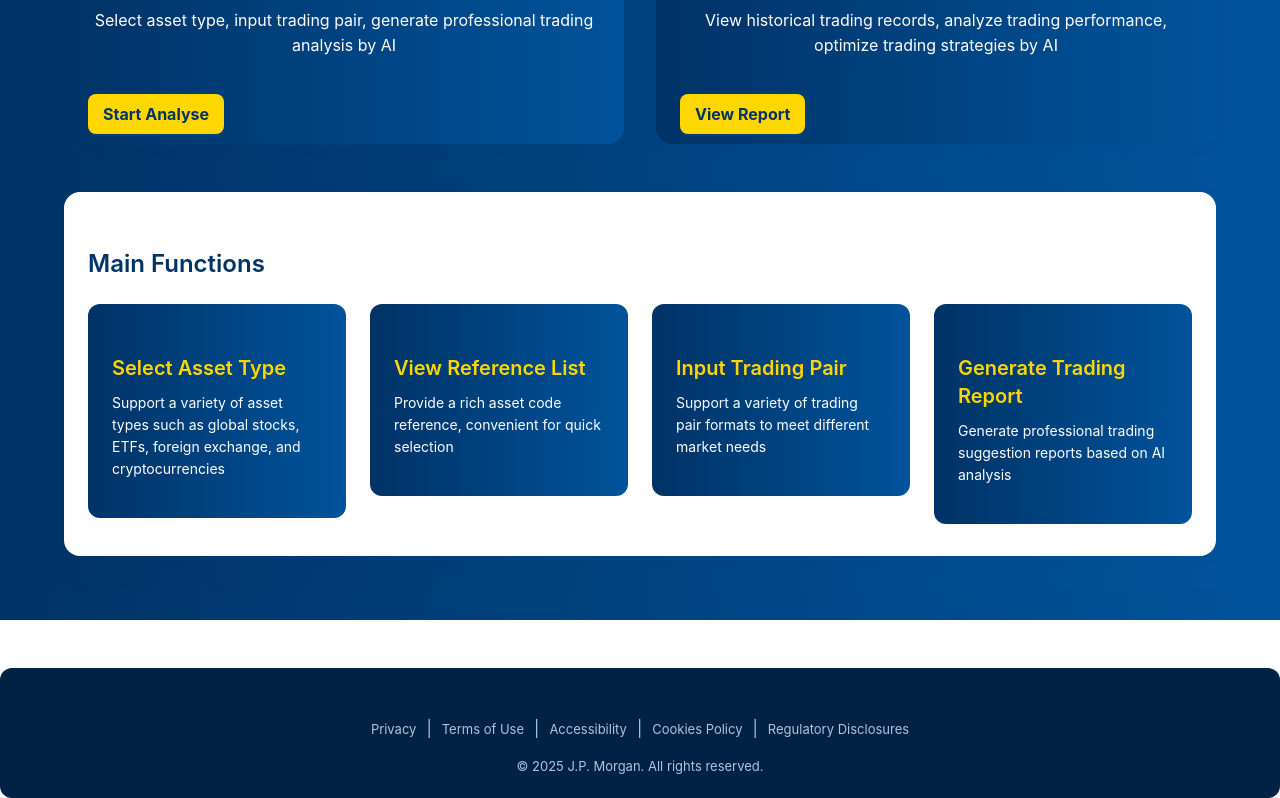
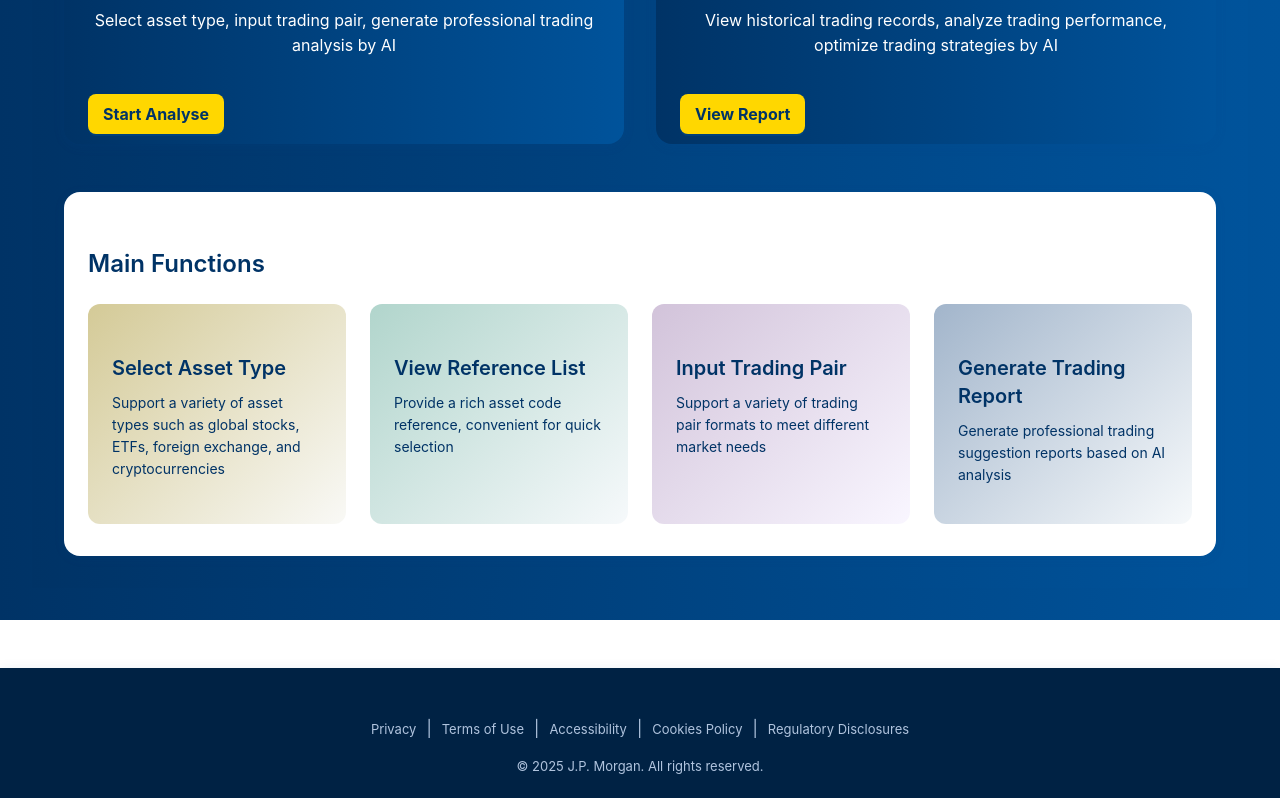
Before and after one commit to cybersreejith/AI-Quant-Trading-Signal, a React (Create React App) app in the folder frontend/: page / in a window 1280 px wide. Shown: the part 857-1655 px from the top of the page. Built offline with nearby package versions, Linux system fonts and the light colour scheme.

Commit message:
Updates to layout

```diff
--- a/frontend/src/components/Footer.tsx
+++ b/frontend/src/components/Footer.tsx
@@ -23,7 +23,7 @@ const JPMFooter: React.FC = () => (
       marginTop: 48,
       background: "#002244",
       color: "#fff",
-      borderRadius: 12,
+      borderRadius: 0,
       padding: "32px 16px 24px 16px",
       textAlign: "center",
       boxShadow: "0 2px 12px rgba(0,83,155,0.10)",
--- a/frontend/src/pages/Home_New.tsx
+++ b/frontend/src/pages/Home_New.tsx
@@ -7,6 +7,13 @@ const { Title, Paragraph } = Typography;
 const JPM_BLUE = "#003366";
 const JPM_GRADIENT = "linear-gradient(90deg, #003366 0%, #00539B 100%)";
 const GOLD = "#FFD700";
+
+const gridBgColors = [
+  "linear-gradient(135deg,rgb(212, 202, 151) 0%, #f9f9f6 100%)", // Soft yellow/cream
+  "linear-gradient(135deg,rgb(177, 213, 204) 0%, #f6f9fb 100%)", // Soft teal
+  "linear-gradient(135deg,rgb(210, 195, 218) 0%, #f9f6ff 100%)", // Soft purple
+  "linear-gradient(135deg,rgb(162, 181, 203) 0%, #f6f9fb 100%)", // Soft blue
+];
 
 const Home: React.FC = () => {
   const navigate = useNavigate();
@@ -303,17 +310,25 @@ const Home: React.FC = () => {
               <Col xs={24} md={6}>
                 <Card
                   style={{
-                    background: JPM_GRADIENT,
+                    background: gridBgColors[0],
                     border: "none",
                     borderRadius: 12,
-                    color: "#fff",
+                    color: JPM_BLUE,
+                    height: "100%",
+                    display: "flex",
+                    flexDirection: "column",
                   }}
-                  bodyStyle={{ minHeight: 140 }}
+                  bodyStyle={{
+                    minHeight: 180,
+                    height: "100%",
+                    display: "flex",
+                    flexDirection: "column",
+                  }}
                 >
-                  <Title level={4} style={{ color: GOLD }}>
+                  <Title level={4} style={{ color: JPM_BLUE }}>
                     Select Asset Type
                   </Title>
-                  <Paragraph style={{ color: "#fff" }}>
+                  <Paragraph style={{ color: JPM_BLUE }}>
                     Support a variety of asset types such as global stocks,
                     ETFs, foreign exchange, and cryptocurrencies
                   </Paragraph>
@@ -322,17 +337,25 @@ const Home: React.FC = () => {
               <Col xs={24} md={6}>
                 <Card
                   style={{
-                    background: JPM_GRADIENT,
+                    background: gridBgColors[1],
                     border: "none",
                     borderRadius: 12,
-                    color: "#fff",
+                    color: JPM_BLUE,
+                    height: "100%",
+                    display: "flex",
+                    flexDirection: "column",
                   }}
-                  bodyStyle={{ minHeight: 140 }}
+                  bodyStyle={{
+                    minHeight: 180,
+                    height: "100%",
+                    display: "flex",
+                    flexDirection: "column",
+                  }}
                 >
-                  <Title level={4} style={{ color: GOLD }}>
+                  <Title level={4} style={{ color: JPM_BLUE }}>
                     View Reference List
                   </Title>
-                  <Paragraph style={{ color: "#fff" }}>
+                  <Paragraph style={{ color: JPM_BLUE }}>
                     Provide a rich asset code reference, convenient for quick
                     selection
                   </Paragraph>
@@ -341,17 +364,25 @@ const Home: React.FC = () => {
               <Col xs={24} md={6}>
                 <Card
                   style={{
-                    background: JPM_GRADIENT,
+                    background: gridBgColors[2],
                     border: "none",
                     borderRadius: 12,
-                    color: "#fff",
+                    color: JPM_BLUE,
+                    height: "100%",
+                    display: "flex",
+                    flexDirection: "column",
                   }}
-                  bodyStyle={{ minHeight: 140 }}
+                  bodyStyle={{
+                    minHeight: 180,
+                    height: "100%",
+                    display: "flex",
+                    flexDirection: "column",
+                  }}
                 >
-                  <Title level={4} style={{ color: GOLD }}>
+                  <Title level={4} style={{ color: JPM_BLUE }}>
                     Input Trading Pair
                   </Title>
-                  <Paragraph style={{ color: "#fff" }}>
+                  <Paragraph style={{ color: JPM_BLUE }}>
                     Support a variety of trading pair formats to meet different
                     market needs
                   </Paragraph>
@@ -360,17 +391,25 @@ const Home: React.FC = () => {
               <Col xs={24} md={6}>
                 <Card
                   style={{
-                    background: JPM_GRADIENT,
+                    background: gridBgColors[3],
                     border: "none",
                     borderRadius: 12,
-                    color: "#fff",
+                    color: JPM_BLUE,
+                    height: "100%",
+                    display: "flex",
+                    flexDirection: "column",
                   }}
-                  bodyStyle={{ minHeight: 140 }}
+                  bodyStyle={{
+                    minHeight: 180,
+                    height: "100%",
+                    display: "flex",
+                    flexDirection: "column",
+                  }}
                 >
-                  <Title level={4} style={{ color: GOLD }}>
+                  <Title level={4} style={{ color: JPM_BLUE }}>
                     Generate Trading Report
                   </Title>
-                  <Paragraph style={{ color: "#fff" }}>
+                  <Paragraph style={{ color: JPM_BLUE }}>
                     Generate professional trading suggestion reports based on AI
                     analysis
                   </Paragraph>
@@ -380,7 +419,7 @@ const Home: React.FC = () => {
           </Card>
         </Col>
       </Row>
-
+      {/* Custom CSS animations
       <style>
         {`
           @keyframes gridMove {
@@ -417,6 +456,7 @@ const Home: React.FC = () => {
           }
         `}
       </style>
+     */}
     </div>
   );
 };
--- a/frontend/src/pages/Trading_New.tsx
+++ b/frontend/src/pages/Trading_New.tsx
@@ -59,6 +59,9 @@ const Trading: React.FC = () => {
     { value: "forex", label: "Forex" },
     { value: "crypto", label: "Crypto" },
   ];
+
+  const HIGHLIGHT = "#36cfc9";
+  const ACCENT = "#4096ff";
 
   const assetLists = {
     stock: [
@@ -362,29 +365,33 @@ const Trading: React.FC = () => {
             <UserOutlined
               style={{ fontSize: 64, color: GOLD, marginBottom: 12 }}
             />
-            <Title level={4} style={{ color: GOLD, margin: "12px 0 0 0" }}>
+            <Title level={4} style={{ color: JPM_BLUE, margin: "12px 0 0 0" }}>
               J.P. Morgan Financial Advisor
             </Title>
-            <Paragraph
-              style={{ color: JPM_BLUE, fontSize: 16, margin: "18px 0 0 0" }}
+            {/* <Paragraph
+              style={{ color: HIGHLIGHT, fontSize: 14, margin: "18px 0 0 0" }}
             >
               <b>
                 Unlock the power of institutional-grade trading with expert
                 guidance.
               </b>
-              <br />
-              <span style={{ color: GOLD }}>
-                Our advisors help you maximize returns, manage risk, and
-                streamline your workflow.
-              </span>
-              <br />
               <span
                 style={{ color: JPM_BLUE, display: "block", marginTop: 16 }}
               >
                 Personalized strategies, global market insights, and dedicated
                 support for your institution.
               </span>
+            </Paragraph> */}
+
+            <Paragraph>
+              <span
+                style={{ color: JPM_BLUE, display: "block", marginTop: 16 }}
+              >
+                Unlock the power of institutional-grade trading with expert
+                guidance.
+              </span>
             </Paragraph>
+
             <Button
               type="primary"
               size="large"
@@ -440,7 +447,7 @@ const Trading: React.FC = () => {
                   <StarFilled
                     style={{ color: GOLD, fontSize: 36, marginBottom: 10 }}
                   />
-                  <Title level={5} style={{ color: GOLD, margin: 0 }}>
+                  <Title level={5} style={{ color: JPM_BLUE, margin: 0 }}>
                     Trusted Expertise
                   </Title>
                   <Paragraph style={{ color: JPM_BLUE, margin: "8px 0 0 0" }}>
@@ -473,7 +480,7 @@ const Trading: React.FC = () => {
                   <SafetyCertificateOutlined
                     style={{ color: GOLD, fontSize: 36, marginBottom: 10 }}
                   />
-                  <Title level={5} style={{ color: GOLD, margin: 0 }}>
+                  <Title level={5} style={{ color: JPM_BLUE, margin: 0 }}>
                     Compliance & Security
                   </Title>
                   <Paragraph style={{ color: JPM_BLUE, margin: "8px 0 0 0" }}>
@@ -516,7 +523,7 @@ const Trading: React.FC = () => {
                   <ThunderboltOutlined
                     style={{ color: GOLD, fontSize: 36, marginBottom: 10 }}
                   />
-                  <Title level={5} style={{ color: GOLD, margin: 0 }}>
+                  <Title level={5} style={{ color: JPM_BLUE, margin: 0 }}>
                     AI-Driven Efficiency
                   </Title>
                   <Paragraph style={{ color: JPM_BLUE, margin: "8px 0 0 0" }}>
@@ -550,12 +557,12 @@ const Trading: React.FC = () => {
                   <FundProjectionScreenOutlined
                     style={{ color: GOLD, fontSize: 36, marginBottom: 10 }}
                   />
-                  <Title level={5} style={{ color: GOLD, margin: 0 }}>
+                  <Title level={5} style={{ color: JPM_BLUE, margin: 0 }}>
                     Proven Cost Savings
                   </Title>
                   <Paragraph style={{ color: JPM_BLUE, margin: "8px 0 0 0" }}>
                     <b>
-                      Save up to <span style={{ color: GOLD }}>40%</span> on
+                      Save up to <span style={{ color: "BROWN" }}>40%</span> on
                       research and compliance costs
                     </b>{" "}
                     by integrating our AI platform with your operations.
```
